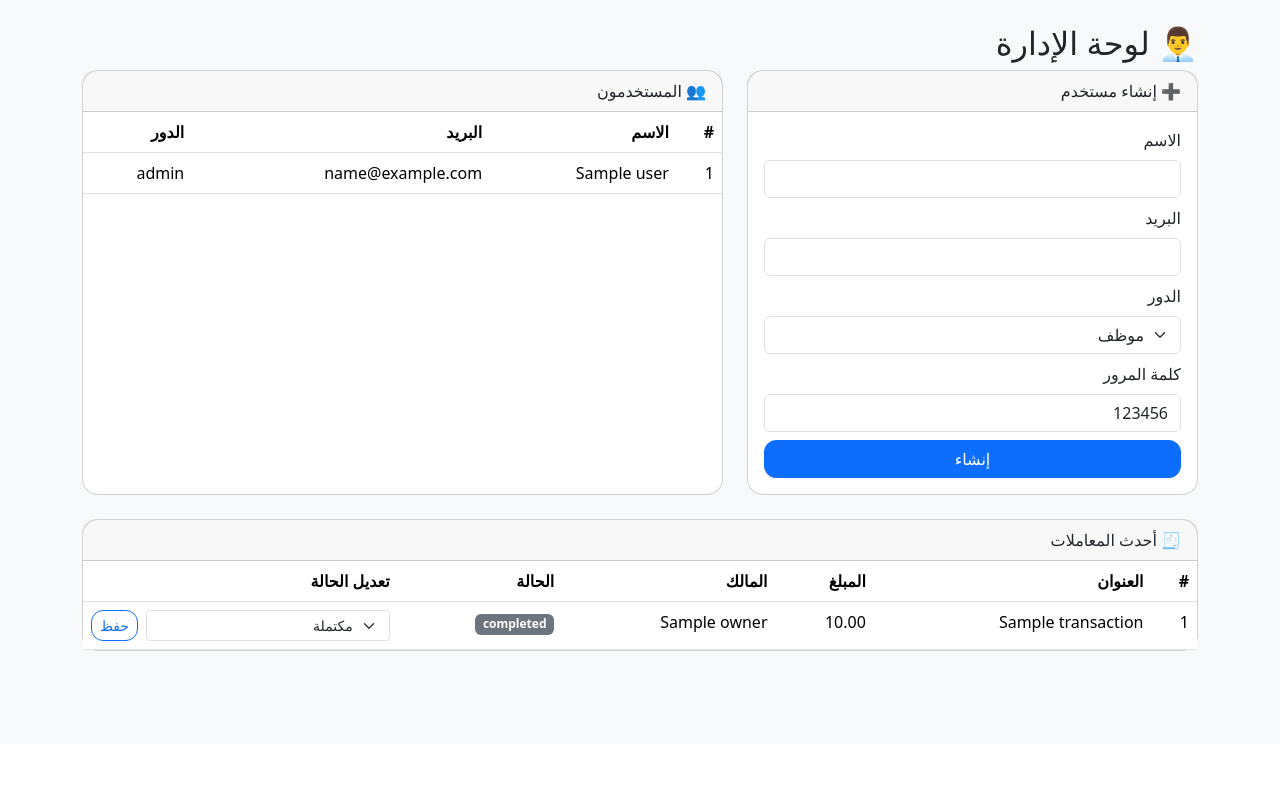
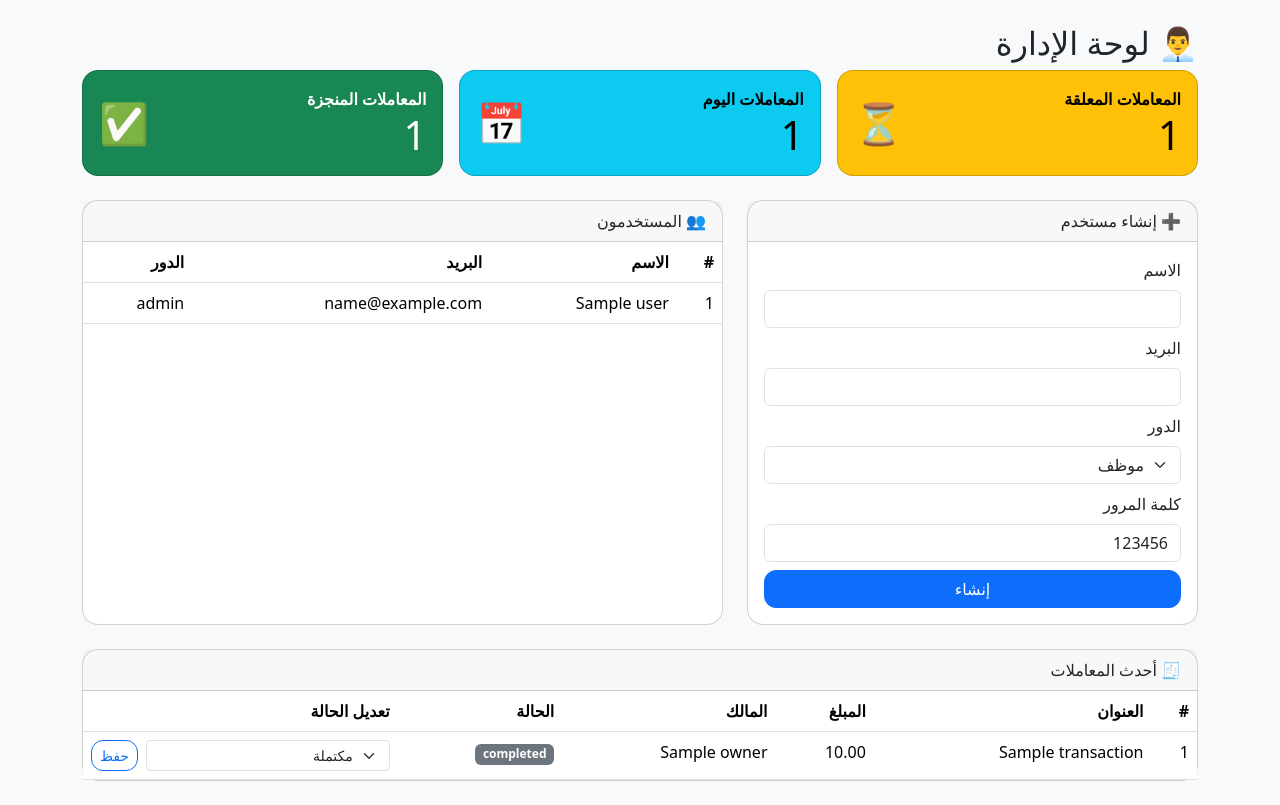
Before and after one commit to citybeachgulf-droid/sanad, a Flask app: template sanad/templates/dashboard_manager.html in a window 1280 px wide. Shown: the part 56-861 px from the top of the page. Before the commit the page ends 707 px from the top, so only its background shows below. Run offline with Flask 3, Linux system fonts and the light colour scheme; the template is opened without the code that fills it: most values are stand-ins (such as "Sample title", 1, 10 or a date in 2020).

Commit message:
Add transaction count metrics to manager dashboard
Co-authored-by: citybeachgulf <citybeachgulf@gmail.com>

```diff
--- a/sanad/templates/dashboard_manager.html
+++ b/sanad/templates/dashboard_manager.html
@@ -2,6 +2,48 @@
 {% block title %}لوحة الإدارة{% endblock %}
 {% block content %}
 <h2>👨‍💼 لوحة الإدارة</h2>
+
+<div class="row g-3 mb-4">
+  <div class="col-md-4">
+    <div class="card text-bg-warning">
+      <div class="card-body">
+        <div class="d-flex justify-content-between align-items-center">
+          <div>
+            <div class="fw-bold">المعاملات المعلقة</div>
+            <div class="display-6">{{ pending_count }}</div>
+          </div>
+          <div class="fs-1">⏳</div>
+        </div>
+      </div>
+    </div>
+  </div>
+  <div class="col-md-4">
+    <div class="card text-bg-info">
+      <div class="card-body">
+        <div class="d-flex justify-content-between align-items-center">
+          <div>
+            <div class="fw-bold">المعاملات اليوم</div>
+            <div class="display-6">{{ daily_count }}</div>
+          </div>
+          <div class="fs-1">📅</div>
+        </div>
+      </div>
+    </div>
+  </div>
+  <div class="col-md-4">
+    <div class="card text-bg-success">
+      <div class="card-body">
+        <div class="d-flex justify-content-between align-items-center">
+          <div>
+            <div class="fw-bold">المعاملات المنجزة</div>
+            <div class="display-6">{{ completed_count }}</div>
+          </div>
+          <div class="fs-1">✅</div>
+        </div>
+      </div>
+    </div>
+  </div>
+</div>
 
 <div class="row g-4">
   <div class="col-lg-5">
```
Also changed, not shown: sanad/blueprints/manager.py (+21 -1 lines).
